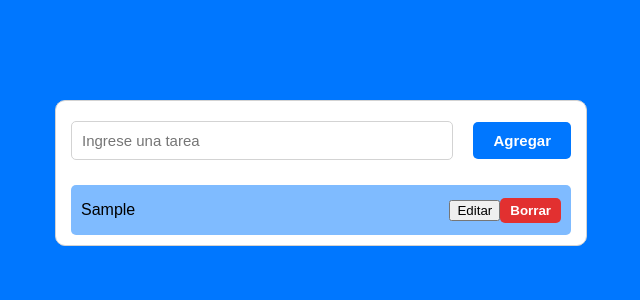
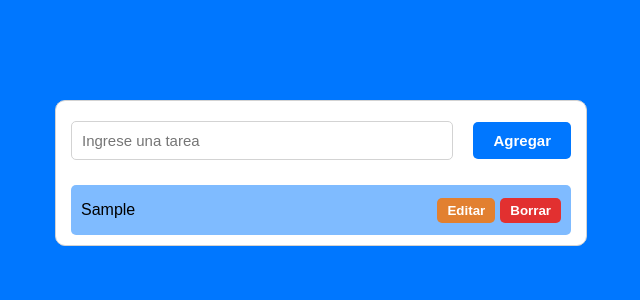
Before and after one commit to alanrzz/todo-app, a React (Vite) app: page / in a window 1280 px wide. Both pictures are taken after typing "Sample" into the empty fields and a click on the button "Agregar". Shown: the top 300 px of the page, without its empty margins (319-959 px from the left). Built offline with nearby package versions, Linux system fonts and the light colour scheme.

Commit message:
completo edicion

```diff
--- a/src/components/Task/Task.css
+++ b/src/components/Task/Task.css
@@ -20,6 +20,7 @@
   padding: 5px;
   padding-left: 10px;
   padding-right: 10px;
+  margin-left: 5px;
   cursor: pointer;
   transition: box-shadow 0.15s;
 }
@@ -27,3 +28,20 @@
 .delete-btn:hover {
   box-shadow: 0px 5px 8px rgba(0, 0, 0, 0.15);
 }
+
+.edit-btn {
+  background-color: rgb(226, 128, 48);
+  color: white;
+  font-weight: bold;
+  border: none;
+  border-radius: 5px;
+  padding: 5px;
+  padding-left: 10px;
+  padding-right: 10px;
+  cursor: pointer;
+  transition: box-shadow 0.15s;
+}
+
+.edit-btn:hover {
+  box-shadow: 0px 5px 8px rgba(0, 0, 0, 0.15);
+}
--- a/src/components/Task/Task.jsx
+++ b/src/components/Task/Task.jsx
@@ -1,16 +1,11 @@
 import "./Task.css"
 
 const Task = ({id,msg,deleteTask,editTask}) => {
-
-  const handleEdit = () => {
-    editTask(id);
-  }
-
   return (
     <div className="task">
       <p className="text">{msg}</p>
       <div>
-        <button className="edit-btn" type="button" onClick={handleEdit}>Editar</button>
+        <button className="edit-btn" type="button" onClick={() => editTask(id)}>Editar</button>
         <button className="delete-btn" type="button" onClick={() => deleteTask(id)}>Borrar</button>
       </div>
     </div>
--- a/src/components/Todo/Todo.css
+++ b/src/components/Todo/Todo.css
@@ -36,7 +36,8 @@
   border: 1px solid rgba(0, 119, 255, 0.5);
 }
 
-.add-btn {
+.add-btn,
+.save-btn {
   color: white;
   background-color: rgb(0, 119, 255);
   font-size: 15px;
@@ -51,6 +52,11 @@
   transition: box-shadow 0.15s;
 }
 
-.add-btn:hover {
+.add-btn:hover,
+.save-btn {
   box-shadow: 0px 5px 8px rgba(0, 0, 0, 0.15);
 }
+
+.save-btn {
+  background-color: rgb(4, 170, 12);
+}
--- a/src/components/Todo/Todo.jsx
+++ b/src/components/Todo/Todo.jsx
@@ -7,19 +7,39 @@ let count = 0;
 const Todo = () => {
   const [message, setMessage] = useState("");
   const [tasks, setTasks] = useState([]);
+  const [isEdit, setIsEdit] = useState(false);
+  const [item, setItem] = useState(null);
 
   const addTask = () => {
     if (message != "") {
-      setTasks(task => [...task, {id:count++, msg:message}]);
+      setTasks(tasks => [...tasks, {id:count++, msg:message}]);
       setMessage("");
+    }
+  }
+
+  const saveTask = () => {
+    if (message != "") {
+      setTasks(tasks => tasks.map(task => {
+        if (task === item) {
+          task.msg = message;
+        }
+        return task;
+      }))
+    setIsEdit(false);
+    setMessage("");
     }
   }
 
   const deleteTask = id => setTasks(tasks => tasks.filter(task => task.id !== id));
 
-  const editTask = (id) => setMessage(tasks.find(task => task.id === id).msg);
+  const editTask = (id) => {
+    const item = tasks.find(task => task.id === id);
+    setItem(item);
+    setMessage(item.msg);
+    setIsEdit(true);
+  };
 
-  const func = {deleteTask,editTask};
+  const funcs = {deleteTask,editTask};
 
   return (
     <div className="card">
@@ -29,9 +49,13 @@ const Todo = () => {
         placeholder="Ingrese una tarea"
         onChange={e => setMessage(e.target.value)}
         value={message} />
-        <button className="add-btn" type="button" onClick={addTask}>Agregar</button>
+        {isEdit ?
+          <button className="save-btn" type="button" onClick={saveTask}>Guardar</button>
+          :
+          <button className="add-btn" type="button" onClick={addTask}>Agregar</button>
+        }
       </div>
-      {tasks.map(task => <Task key={task.id} {...task} {...func}/>)}
+      {tasks.map(task => <Task key={task.id} {...task} {...funcs}/>)}
     </div>
   )
 }
```
